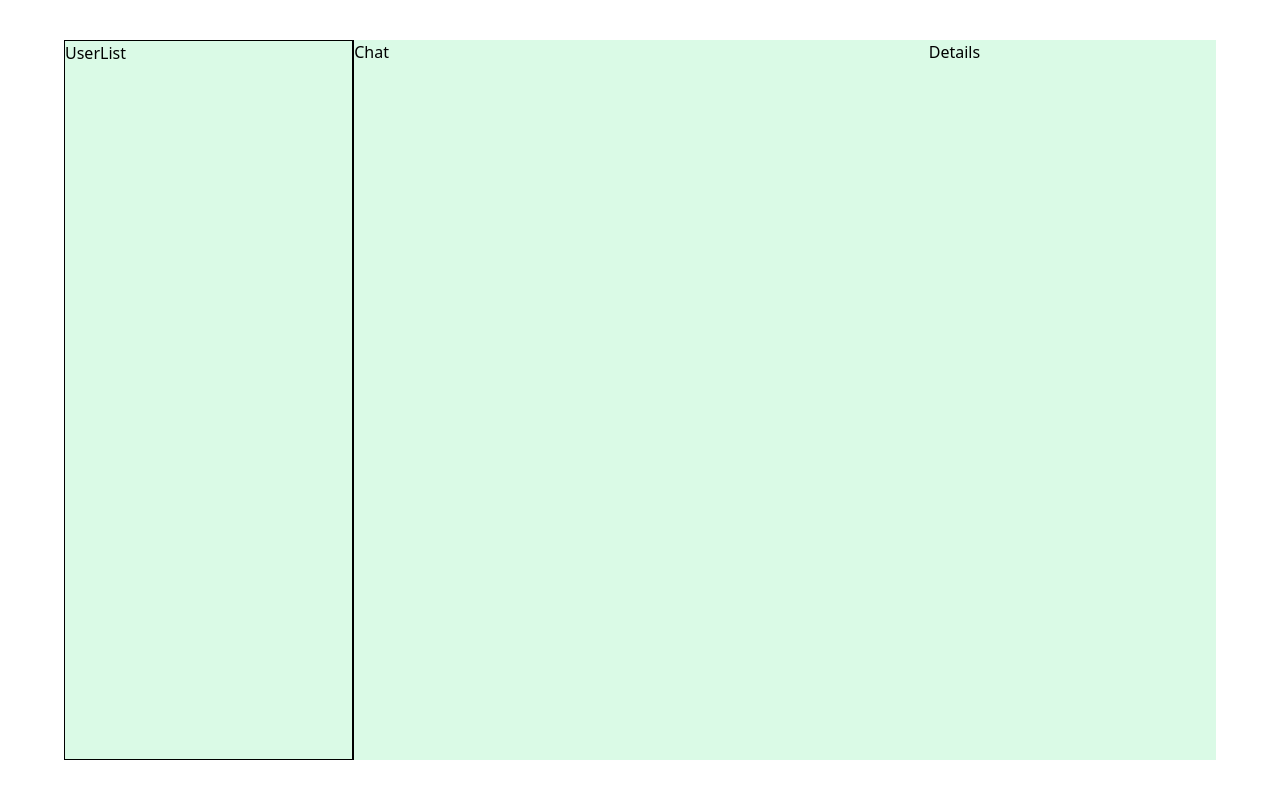
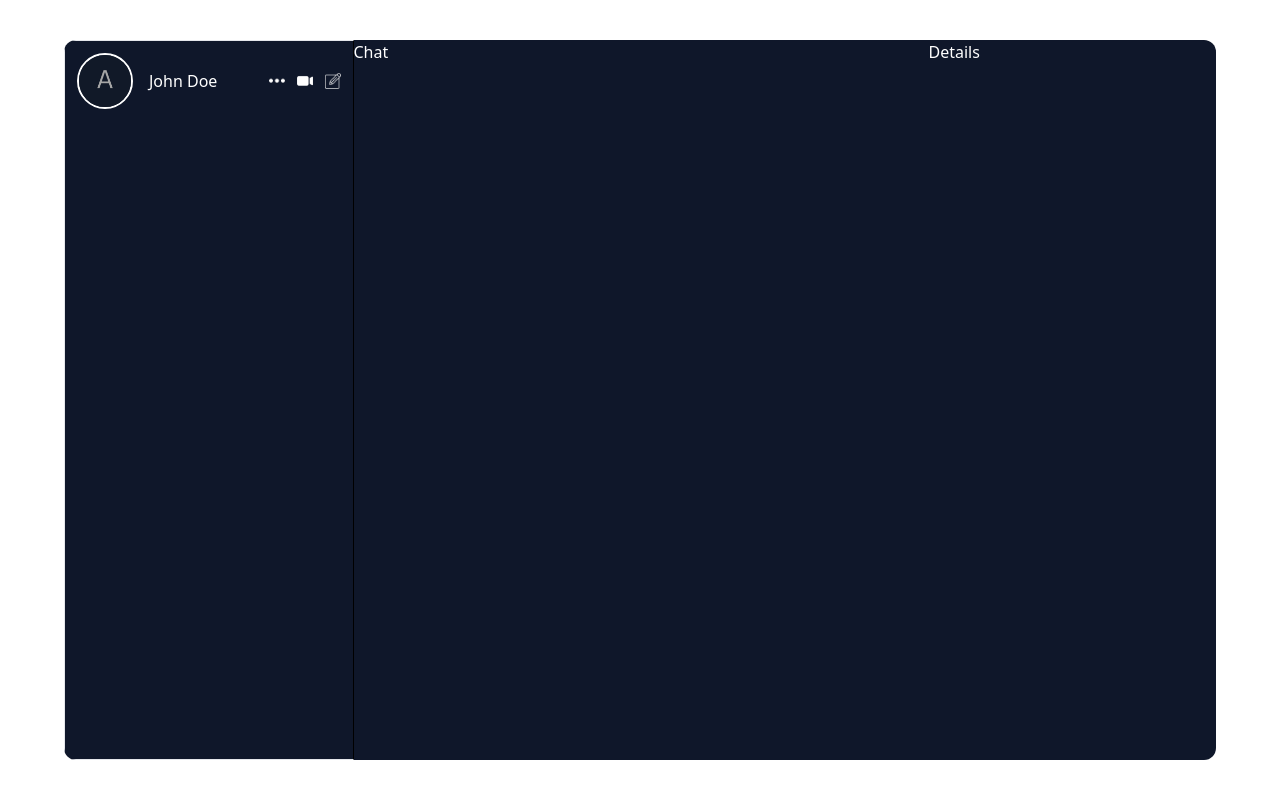
Before and after one commit to Cleve-keem/chat-app, a React (Vite) app: page / in a window 1280 px wide. Built offline with nearby package versions, Linux system fonts and the light colour scheme.

Commit message:
Updating UserList

```diff
--- a/src/App.jsx
+++ b/src/App.jsx
@@ -4,7 +4,7 @@ import UserList from './Components/User/UserList';
 
 function App() {
   return (
-    <div className="w-[100vw] h-[100vh] md:w-[90vw] md:h-[90vh] bg-green-300 bg-opacity-30 flex">
+    <div className="w-[100vw] h-[100vh] md:w-[90vw] md:h-[90vh] bg-slate-900 flex rounded-xl overflow-hidden">
       <UserList />
       <Chat />
       <Details />
--- a/src/Components/User/UserInfo.jsx
+++ b/src/Components/User/UserInfo.jsx
@@ -1,7 +1,30 @@
+import moreIcon from "../../../public/more.png";
+import videoIcon from "../../../public/video.png";
+import editIcon from "../../../public/edit.png";
+
+const UserIcons = [moreIcon, videoIcon, editIcon];
+
+
 function UserInfo(){
     return (
-        <div className="userInfo">
+        <div className="userInfo flex items-center justify-between p-3">
+            <div className="user flex items-center gap-4">
+                <img className="w-14 rounded-full border border-2 border-white object-cover" src="avatar.png" alt="user avatar" />
+                <h4>John Doe</h4>
+            </div>
 
+            {/* <div className="icons"> */}
+            <ul className="flex gap-3">
+                {UserIcons.map((UserIcon, index) => (
+                    <li
+                        className=""
+                        key={index}>
+                        <img className="w-4" src={UserIcon} alt="" />
+                    </li>
+                ))}
+            </ul>
+            {/* </div> */}
         </div>
     )
 }
+export default UserInfo;
--- a/src/Components/User/UserList.jsx
+++ b/src/Components/User/UserList.jsx
@@ -1,7 +1,9 @@
+import UserInfo from "./UserInfo";
+
 function List (){
     return (
-        <div className="list flex-1 border border-r-2 border-black">
-            UserList
+        <div className="list flex-1 border border-r-black">
+            <UserInfo />
         </div>
     )
 }
--- a/src/index.css
+++ b/src/index.css
@@ -7,4 +7,5 @@ body{
   justify-content: center;
   align-items: center;
   height: 100vh;
+  color: white;
 }
```
